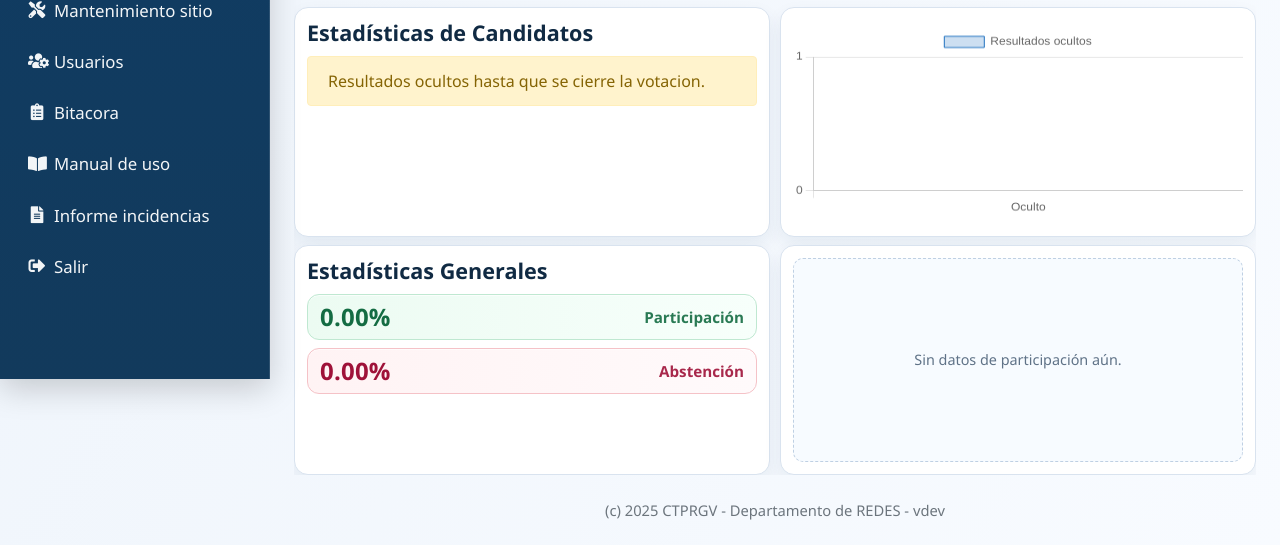
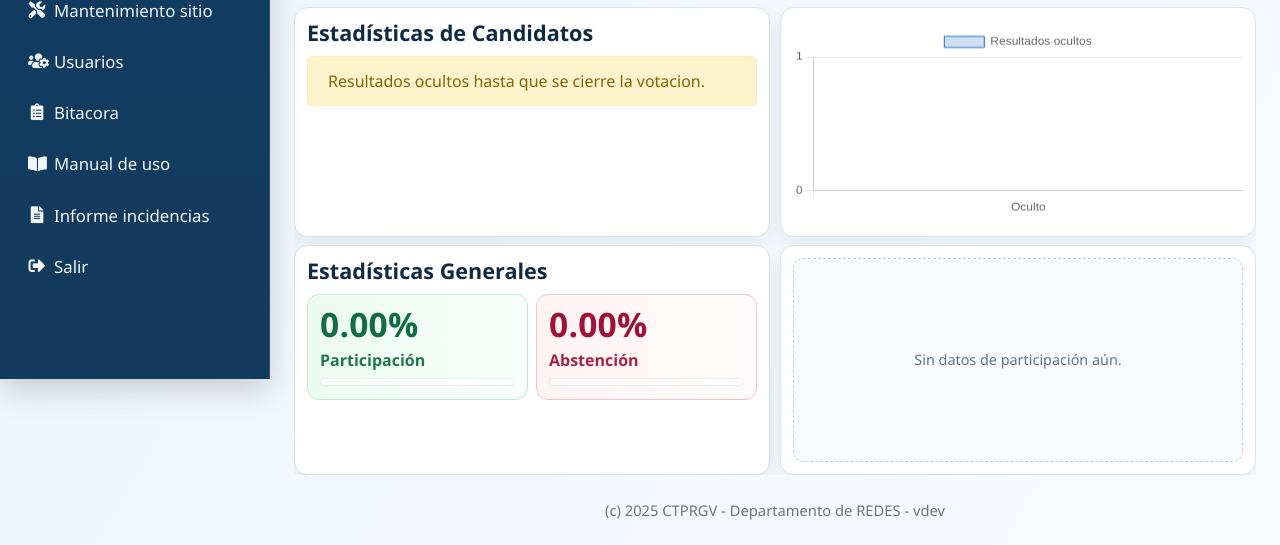
Before and after one commit to vegabryan22/votaciones_ctprgv, a Flask app: page /votaciones/visor/dashboard in a window 1280 px wide. Shown: the part 421-966 px from the top of the page. Run offline with Flask 3, Linux system fonts and the light colour scheme; a user stored in the database is signed in; data comes from the database, SQL or seed files in the repository; data that the repository does not hold is empty; some libraries are stand-ins or nearby versions.

Commit message:
feat(ui): rediseña kpis generales y elimina hueco

```diff
--- a/votaciones_backend/static/css/style_dashboard.css
+++ b/votaciones_backend/static/css/style_dashboard.css
@@ -92,6 +92,7 @@
 .general-kpis {
     display: grid;
     gap: 8px;
+    grid-template-columns: 1fr 1fr;
 }
 
 .stat-pill {
@@ -102,23 +103,41 @@
     margin: 0;
     font-weight: 600;
     display: flex;
-    align-items: center;
-    justify-content: space-between;
-    gap: 10px;
+    flex-direction: column;
+    align-items: flex-start;
+    justify-content: center;
+    gap: 6px;
     box-shadow: inset 0 1px 0 rgba(255, 255, 255, .7);
+    min-height: 106px;
+    position: relative;
+    overflow: hidden;
 }
 
 .kpi-value {
-    font-size: 1.5rem;
+    font-size: 2.1rem;
     font-weight: 800;
     line-height: 1;
     letter-spacing: .2px;
 }
 
 .kpi-label {
-    font-size: .95rem;
+    font-size: 1rem;
     font-weight: 700;
-    opacity: .9;
+    opacity: .92;
+}
+
+.kpi-track {
+    width: 100%;
+    height: 8px;
+    border-radius: 999px;
+    background: rgba(255,255,255,.55);
+    border: 1px solid rgba(0,0,0,.06);
+}
+
+.kpi-bar {
+    height: 100%;
+    border-radius: 999px;
+    width: 0;
 }
 
 .kpi-participation {
@@ -133,12 +152,27 @@
     color: #9f1239;
 }
 
+.kpi-participation .kpi-bar {
+    background: linear-gradient(90deg, #198754, #0f9d64);
+}
+
+.kpi-abstention .kpi-bar {
+    background: linear-gradient(90deg, #dc3545, #b42348);
+}
+
+.general-stats {
+    min-height: 0;
+}
+
 @media (max-width: 576px) {
+    .general-kpis {
+        grid-template-columns: 1fr;
+    }
     .kpi-value {
-        font-size: 1.25rem;
+        font-size: 1.65rem;
     }
     .kpi-label {
-        font-size: .88rem;
+        font-size: .9rem;
     }
 }
 
--- a/votaciones_backend/static/js/dashboard.js
+++ b/votaciones_backend/static/js/dashboard.js
@@ -100,11 +100,11 @@ $(document).ready(function () {
             $('#participation')
                 .removeClass('kpi-abstention')
                 .addClass('kpi-participation')
-                .html('<span class="kpi-value">' + tasaParticipacion.toFixed(2) + '%</span><span class="kpi-label">Participación</span>');
+                .html('<span class="kpi-value">' + tasaParticipacion.toFixed(2) + '%</span><span class="kpi-label">Participación</span><span class="kpi-track"><span class="kpi-bar" style="width:' + Math.max(0, Math.min(100, tasaParticipacion)).toFixed(2) + '%"></span></span>');
             $('#abstention')
                 .removeClass('kpi-participation')
                 .addClass('kpi-abstention')
-                .html('<span class="kpi-value">' + tasaAbstencion.toFixed(2) + '%</span><span class="kpi-label">Abstención</span>');
+                .html('<span class="kpi-value">' + tasaAbstencion.toFixed(2) + '%</span><span class="kpi-label">Abstención</span><span class="kpi-track"><span class="kpi-bar" style="width:' + Math.max(0, Math.min(100, tasaAbstencion)).toFixed(2) + '%"></span></span>');
             $('#quick_participantes').text(participantes);
             $('#quick_abstencionistas').text(abstencionistas);
 
--- a/votaciones_backend/templates/mantenimiento.html
+++ b/votaciones_backend/templates/mantenimiento.html
@@ -142,7 +142,7 @@
         </div>
     </div>
     <div class="content-section">
-        <div class="stats-container">
+        <div class="stats-container general-stats">
             <h2>Estadísticas Generales</h2>
             <div class="general-kpis">
                 <p id="participation" class="text-large stat-pill"></p>
```
Also changed, not shown: CHANGELOG.md, 1 other file.
